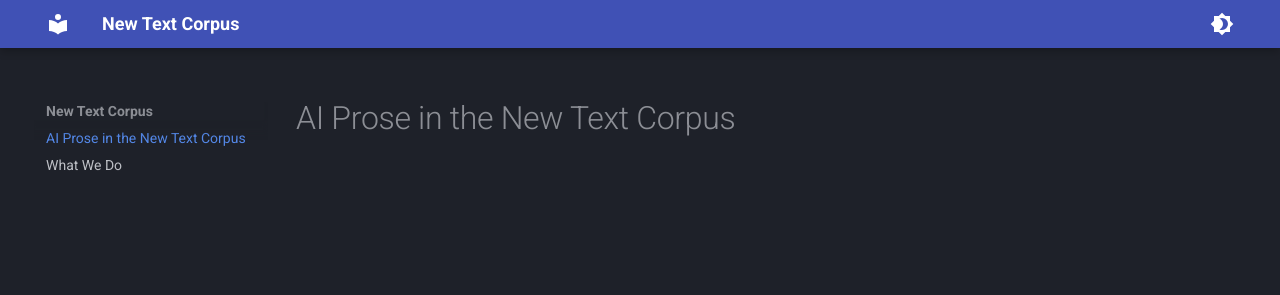
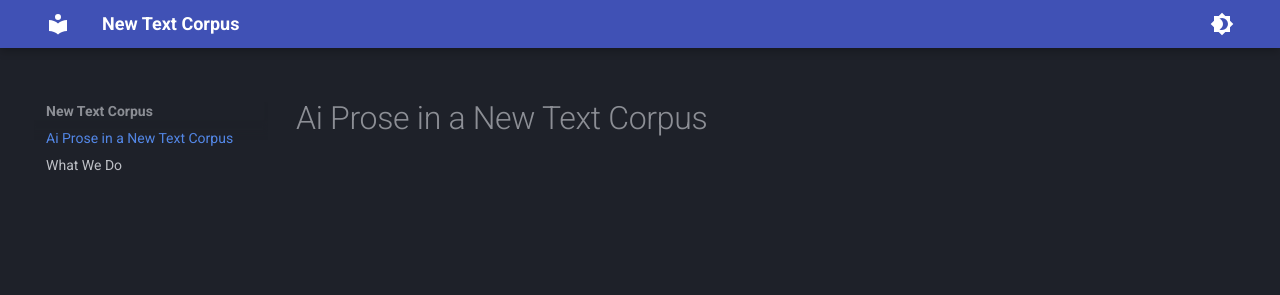
Before and after one commit to textmadenew/newtextcorp.github.io, an MkDocs documentation site: the page built from docs/index.md, in a window 1280 px wide. Shown: the top 295 px of the page. Built offline with MkDocs 1.6.1 and Material for MkDocs 9.7.7, drawn with Linux system fonts in a browser that asks for light colours.

Commit message:
add config to mkdocs

```diff
--- a/docs/index.md
+++ b/docs/index.md
@@ -1 +1 @@
-# AI Prose in the New Text Corpus
+# Ai Prose in a New Text Corpus
--- a/mkdocs.yml
+++ b/mkdocs.yml
@@ -17,9 +17,30 @@
         name: Switch to dark mode
   features:
     - navigation.sections
+  icon:
+    admonition:
+      note: octicons/tag-16
+      abstract: octicons/checklist-16
+      info: octicons/info-16
+      tip: octicons/squirrel-16
+      success: octicons/check-16
+      question: octicons/question-16
+      warning: octicons/alert-16
+      failure: octicons/x-circle-16
+      danger: octicons/zap-16
+      bug: octicons/bug-16
+      example: octicons/beaker-16
+      quote: octicons/quote-16
 
 plugins:
   - tags
+
+markdown_extensions:
+  - pymdownx.critic
+  - pymdownx.caret
+  - pymdownx.keys
+  - pymdownx.mark
+  - pymdownx.tilde
 
 nav:
   - index.md
```
